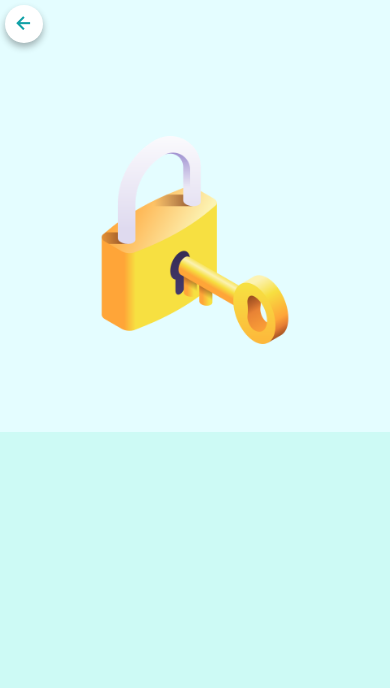
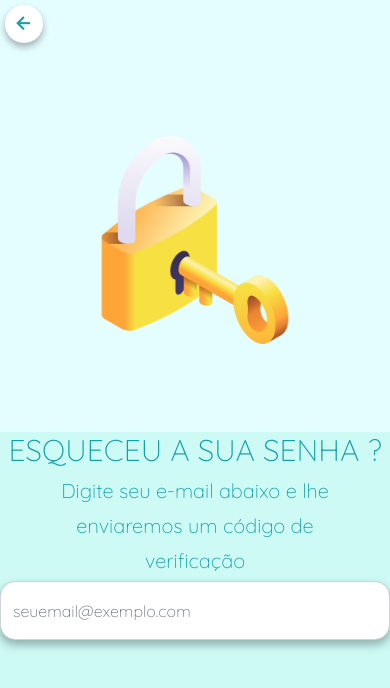
Before and after one commit to BPernes/QuickWait-FrontEnd, a plain HTML site: page src/pages/recoverpassword.html in a window 390 px wide. Drawn offline with nearby package versions, Linux system fonts and the light colour scheme.

Commit message:
Implementação dos textos e adição de componente input do bootstrap.

```diff
--- a/src/pages/local-styles/recoverpassword.css
+++ b/src/pages/local-styles/recoverpassword.css
@@ -41,6 +41,34 @@
     justify-content: center;
     align-items: center;
   }
+
+  .form-group {
+    display: flex;
+    justify-content: center;
+    align-items: center;
+  }
+
+  #campo-email {
+    width: 390px;
+    height: 59px;
+    border-radius: 15px;
+    box-shadow: 0px 5px 10px rgb(0, 0, 0, 0.3);
+  }
+
+  p {
+    text-align: center;
+    margin: 5px;
+    color: var(--main-color);
+    font-size: 20px;
+    font-weight: 550;
+  }
+
+  h3 {
+    font-size: 30px;
+    font-weight: 550;
+    text-align: center;
+    color: var(--main-color);
+  }
 }
 
 body {
--- a/src/pages/recoverpassword.html
+++ b/src/pages/recoverpassword.html
@@ -8,6 +8,7 @@
     <link rel="preconnect" href="https://fonts.googleapis.com">
     <link rel="preconnect" href="https://fonts.gstatic.com" crossorigin>
     <link href="https://fonts.googleapis.com/css2?family=Quicksand:wght@300&display=swap" rel="stylesheet">
+    <link rel="stylesheet" href="https://maxcdn.bootstrapcdn.com/bootstrap/4.0.0/css/bootstrap.min.css" integrity="sha384-Gn5384xqQ1aoWXA+058RXPxPg6fy4IWvTNh0E263XmFcJlSAwiGgFAW/dAiS6JXm" crossorigin="anonymous">
     <link rel="stylesheet" href="./local-styles/recoverpassword.css">
     <title>Recuperar Senha</title>
 </head>
@@ -23,7 +24,17 @@
 
     <main>
         <div class="main-background-container">
+            <h3>ESQUECEU A SUA SENHA ?</h3>
 
+            <p>Digite seu e-mail abaixo e lhe</p>
+            <p>enviaremos um código de</p>
+            <p>verificação</p>
+
+            <form action="" class="email-form" method="get">
+                <div class="form-group">
+                    <input type="email" class="form-control" id="campo-email" placeholder="seuemail@exemplo.com" name="email">
+                </div>
+            </form>
         </div>
     </main>
 </body>
```
